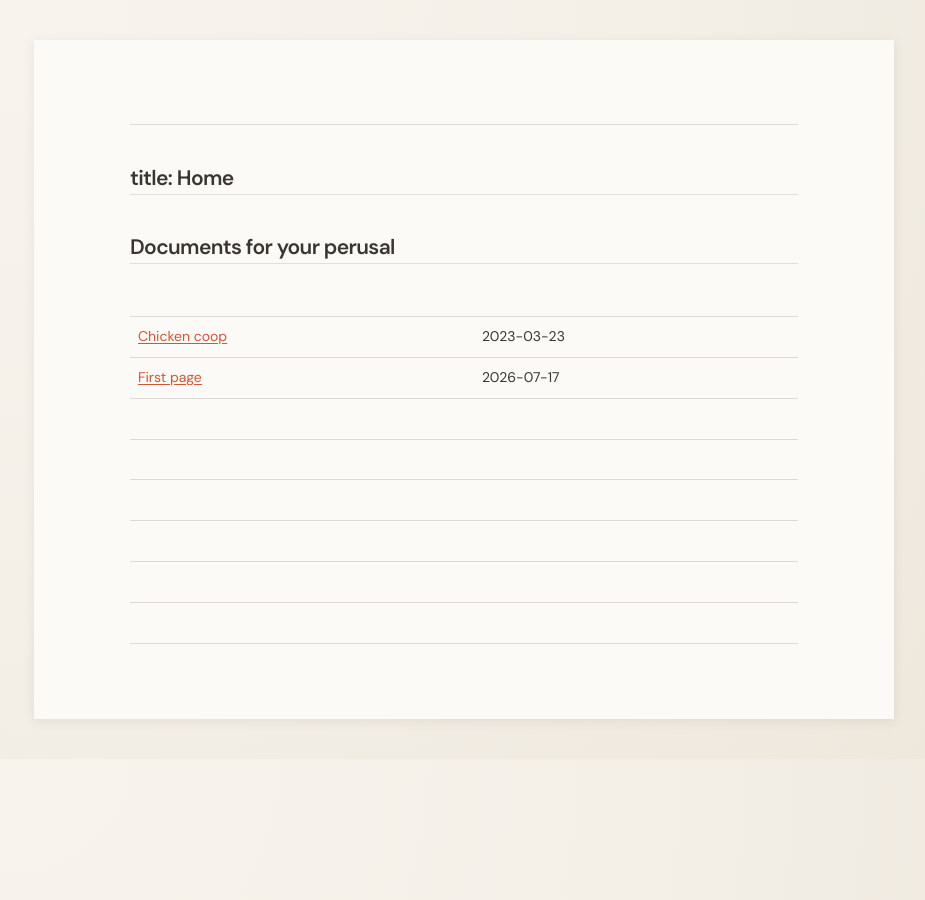
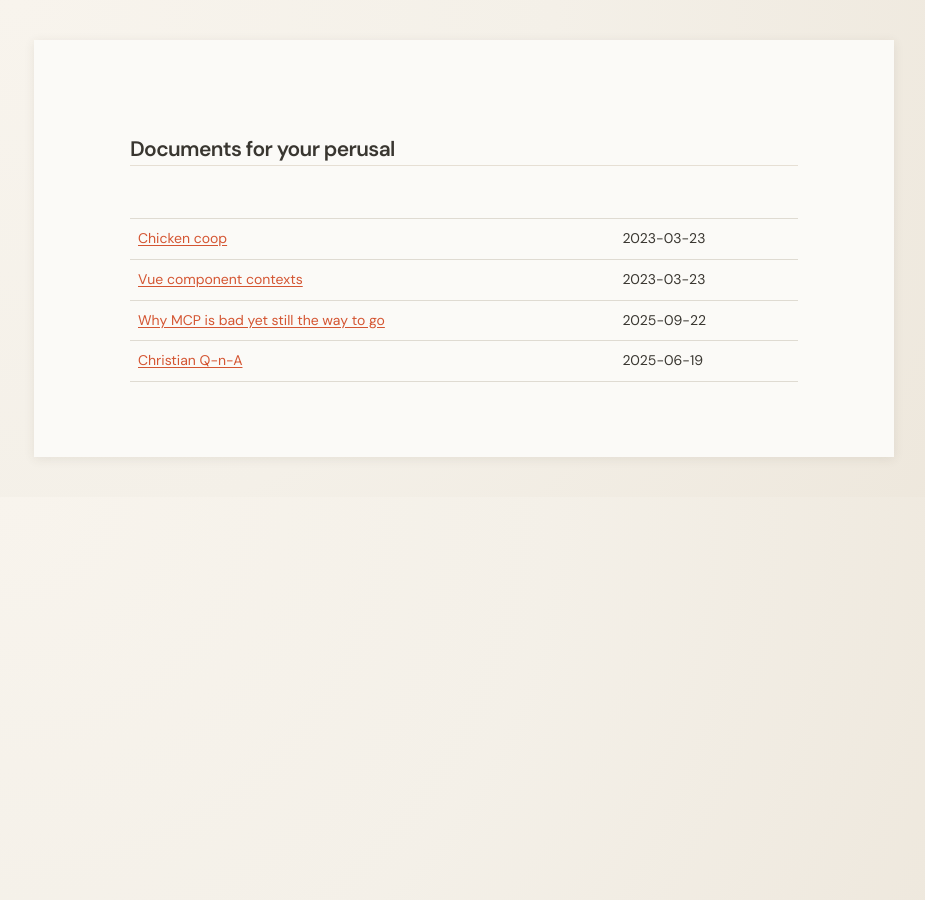
Before and after one commit to ChaDonSom/blog, a Jekyll site: the page built from index.md, in a window 1280 px wide. Shown: the whole page, without its empty margins (176-1101 px from the left). Built offline with Jekyll 4.4.1, drawn with Linux system fonts in a browser that asks for light colours; our own code applies the rules of GitHub Pages for plain Markdown files.

Commit message:
refactor index.md to update document links and remove unused sections

```diff
--- a/index.md
+++ b/index.md
@@ -1,16 +1,8 @@
-* * *
-
-## title: Home
-
 ## Documents for your perusal
 
-|  |  |
-| --- | --- |
-| [Chicken coop](./chicken-home/) | 2023-03-23 |
-| [First page](./first-page.html) | 2026-07-17 |
-|
- |
- |
-|
- |
- |
+|                                                                                       |            |
+| ------------------------------------------------------------------------------------- | ---------- |
+| [Chicken coop](./chicken-home/)                                                       | 2023-03-23 |
+| [Vue component contexts](./vue-component-contexts.md)                                 | 2023-03-23 |
+| [Why MCP is bad yet still the way to go](./why-mcp-is-bad-yet-still-the-way-to-go.md) | 2025-09-22 |
+| [Christian Q-n-A](./christian-qna.md)                                                 | 2025-06-19 |
```
